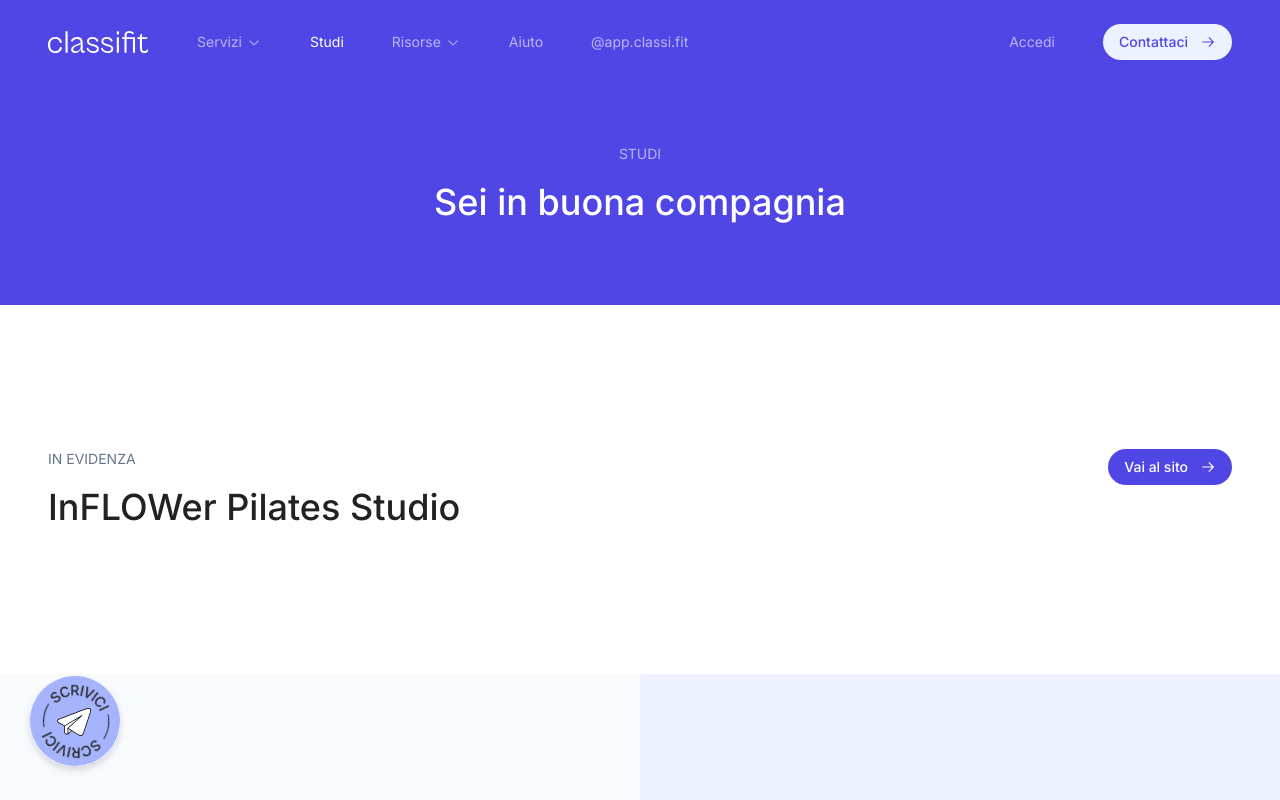
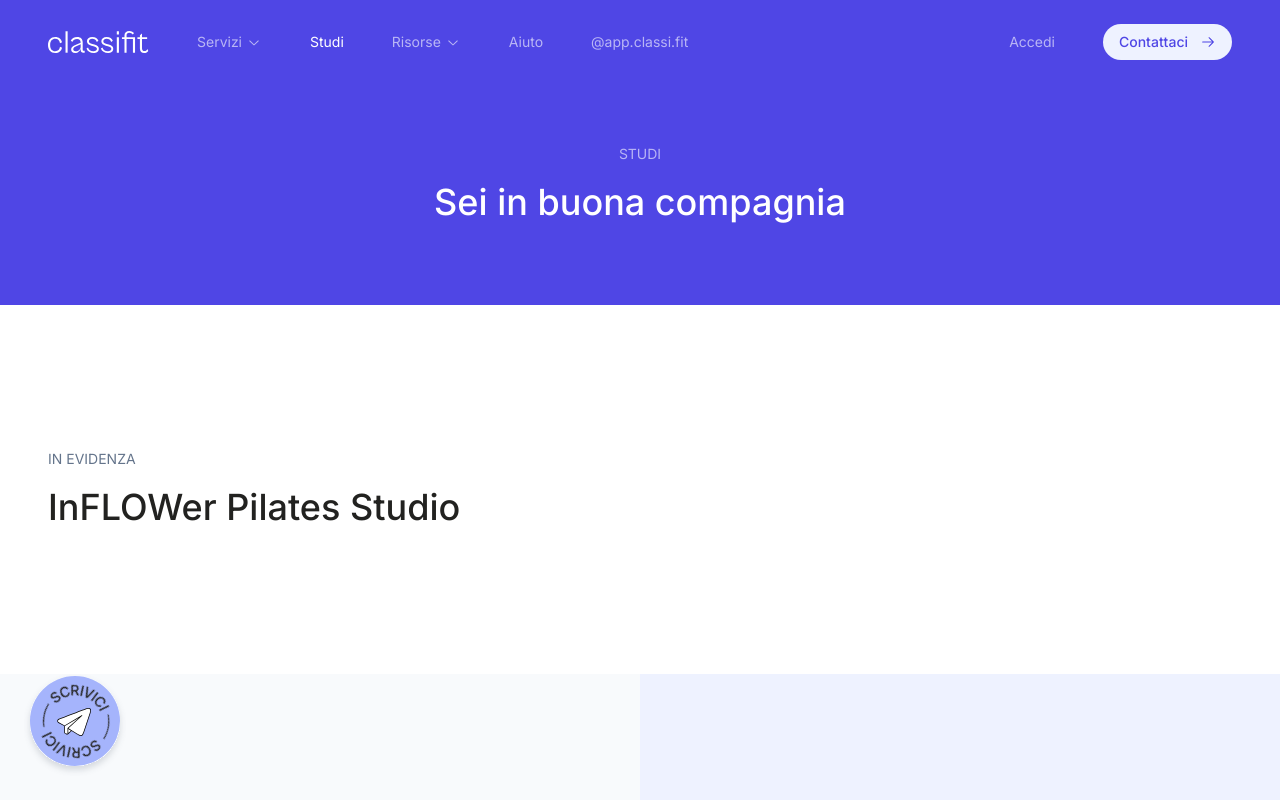
Before and after one commit to classifit/classifit-website, a Next.js app: page /studi in a window 1280 px wide. Shown: the top 800 px of the page. Built offline with nearby package versions, Linux system fonts and the light colour scheme.

Commit message:
hide site button

```diff
--- a/app/studi/page.tsx
+++ b/app/studi/page.tsx
@@ -16,8 +16,7 @@ export default function Studios() {
     <>
       <PageTitle subtitle="studi" title="Sei in buona compagnia" />
       <Paragraph
-        cta
-        ctaText="Vai al sito"
+        cta={false}
         subtitle
         subtitleText="In evidenza"
         title="InFLOWer Pilates Studio"
```
